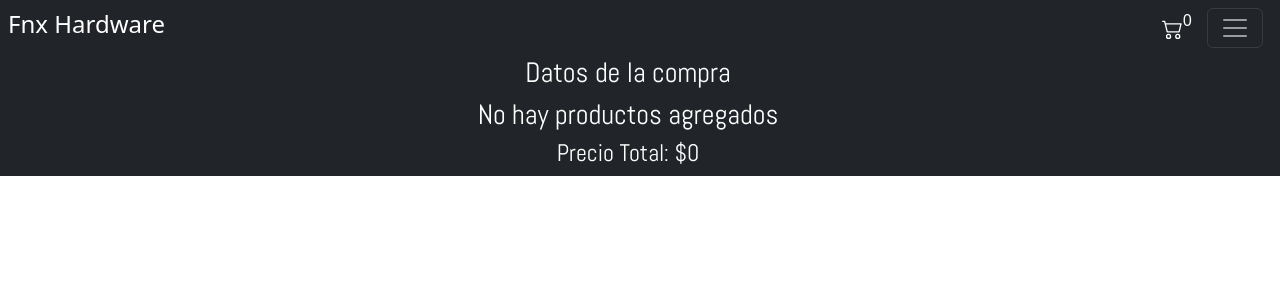
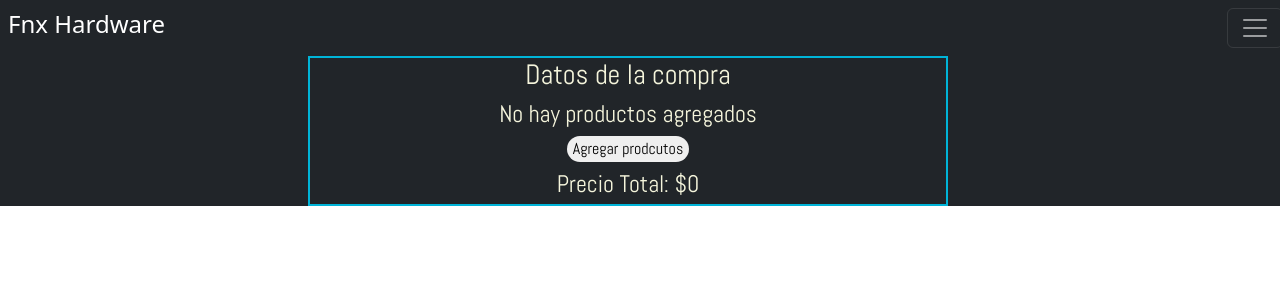
Before and after one commit to adl07/HardwareAlegre, a React (Create React App) app: page /Cart in a window 1280 px wide. Shown: the top 300 px of the page. Built offline with nearby package versions, Linux system fonts and the light colour scheme.

Commit message:
decima entrega

```diff
--- a/src/App.js
+++ b/src/App.js
@@ -19,6 +19,7 @@ export default function App() {
 
           <Routes>
               <Route path='/' element={<ItemListContainer/>}/>
+              <Route path='/' element={<CartWidget/>}/>
               <Route path='/categoria/:catId' element={<ItemListContainer/>}/>
               <Route path='/detalle/:detId' element={<ItemDetailContainer/>}/>
               <Route path='/Cart' element={<Cart/>}/>
--- a/src/components/Cart/Cart.css
+++ b/src/components/Cart/Cart.css
@@ -1,13 +1,20 @@
 .styleCart{
     font-family: 'Abel', sans-serif;
 }
-.botonEliminar{
+.botonesCart{
     text-decoration: none;
     border-radius: 20px;
     border: none;
 }
-.botonEliminar:hover{
+.botonesCart:hover{
     background-color: #001524;
     color: #f8edeb;
     transition: all 0.5s;
 }
+.fondoCart{
+    height: 150px;
+    border: 2px solid #00b4d8;
+    color: beige;
+    justify-content: center;
+    text-align: center;
+}
--- a/src/components/Cart/Cart.js
+++ b/src/components/Cart/Cart.js
@@ -1,5 +1,6 @@
 import React from 'react';
 import { useCartContext } from "../CartContext/CartContext";
+import { Link } from 'react-router-dom';
 import "./Cart.css";
 
 
@@ -11,10 +12,13 @@ export default function Cart() {
     if(datoProducto.length === 0){
         return(
             <div className="row styleCart">
-            <div className="col text-white text-center">
-                <h3>Datos de la compra</h3>
-                <h3>No hay productos agregados</h3>
-                <h4>Precio Total: ${parseFloat(precioTotal())}</h4>
+            <div className="fondoCart col-md-6 offset-3 text white text-center">
+                    <h3>Datos de la compra</h3>
+                    <h4>No hay productos agregados</h4>
+                    <Link to="/">
+                    <button className="botonesCart">Agregar prodcutos</button>
+                    </Link>
+                    <h4 className="mt-2">Precio Total: ${parseFloat(precioTotal())}</h4>
             </div>
             </div>
         )
@@ -23,14 +27,14 @@ export default function Cart() {
 
     return (
         <div className="row styleCart">
-            <div className="col text-white text-center">
+            <div className="col-md-6 offset-3 text-white text-center">
                 {
                 datoProducto.map((item)=>{
                 return(
-                    <div className="m-3" key={item.id} >
+                    <div className="fondoCart text-center m-3" key={item.id} >
                         <h4>Producto: {item.title}</h4>
                         <h4>Cantidad: {item.cantidad}</h4>
-                        <button className="botonEliminar" onClick={()=> eliminarProducto(item.id)}>Eliminar Producto</button>
+                        <button className="botonesCart" onClick={()=> eliminarProducto(item.id)}>Eliminar Producto</button>
                         <h4 className="m-3">Precio Total: ${parseFloat(precioTotal())}</h4>
                     </div>
                 )
--- a/src/components/CartWidget/CartWidget.js
+++ b/src/components/CartWidget/CartWidget.js
@@ -1,12 +1,24 @@
 import React, { useContext } from "react";
 import { Link } from "react-router-dom";
 import { useCartContext } from "../CartContext/CartContext";
+import "./CartWidget.css";
 
 export default function CartWidget(){
 
-    const {totalDeProductos} = useCartContext();
+    const {datoProducto, totalDeProductos} = useCartContext();
 
-    return(
+    if(datoProducto.length === 0){
+        return(
+            <div className="d-flex d-none">
+                <Link to="/Cart">
+                    <svg xmlns="http://www.w3.org/2000/svg" width="16" height="16" fill="currentColor" className="bi bi-cart2" viewBox="0 0 16 16">
+                    <path d="M0 2.5A.5.5 0 0 1 .5 2H2a.5.5 0 0 1 .485.379L2.89 4H14.5a.5.5 0 0 1 .485.621l-1.5 6A.5.5 0 0 1 13 11H4a.5.5 0 0 1-.485-.379L1.61 3H.5a.5.5 0 0 1-.5-.5zM3.14 5l1.25 5h8.22l1.25-5H3.14zM5 13a1 1 0 1 0 0 2 1 1 0 0 0 0-2zm-2 1a2 2 0 1 1 4 0 2 2 0 0 1-4 0zm9-1a1 1 0 1 0 0 2 1 1 0 0 0 0-2zm-2 1a2 2 0 1 1 4 0 2 2 0 0 1-4 0z"/>
+                    </svg>
+                </Link>
+                <span id="cartItem" className="text-white">{totalDeProductos()}</span>
+            </div>
+        )
+    }  return(
         <div className="d-flex">
             <Link to="/Cart">
                 <svg xmlns="http://www.w3.org/2000/svg" width="16" height="16" fill="currentColor" className="bi bi-cart2" viewBox="0 0 16 16">
--- a/src/components/Container/NavBar.js
+++ b/src/components/Container/NavBar.js
@@ -2,9 +2,13 @@ import React from "react";
 import { Link } from "react-router-dom";
 import "./Nav.css";
 import CartWidget from "../CartWidget/CartWidget";
+import { useCartContext } from "../CartContext/CartContext";
 
 
 export default function NavBar (){
+
+    const {totalDeProductos} = useCartContext();
+
     return(
     <nav class="navbar navbar-dark bg-dark p-2">
         <div className="container-fluid">
```
Also changed, not shown: src/components/CartWidget/CartWidget.css (added).
